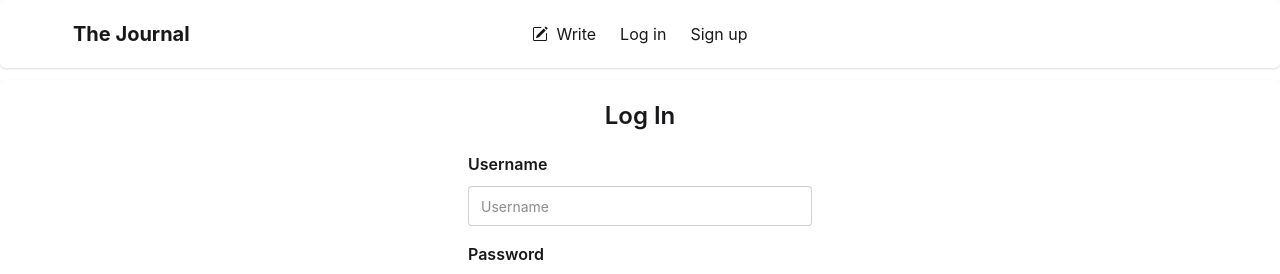
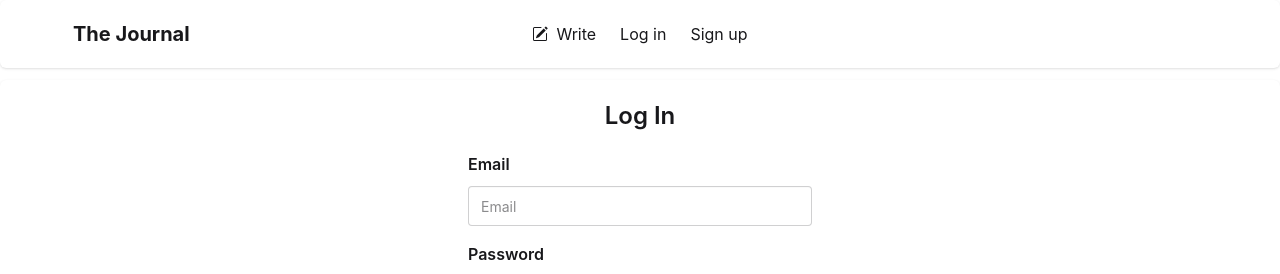
Before and after one commit to hungit-dev/blog-api, a React app in the folder frontend/: page /login in a window 1280 px wide. Shown: the top 274 px of the page. Built offline with nearby package versions, Linux system fonts and the light colour scheme; the HTML template or start-up script is replaced by a standard one.

Commit message:
feat (ui): use email instead of username for login

```diff
--- a/frontend/src/components/LogInPage.jsx
+++ b/frontend/src/components/LogInPage.jsx
@@ -7,27 +7,23 @@ export default function LogInPage() {
           {/* username */}
           <fieldset className="fieldset w-full">
             <label
-              htmlFor="username"
+              htmlFor="email"
               className="fieldset-legend text-base text-dark-600"
             >
-              Username
+              Email
             </label>
             <input
-              id="username"
-              type="text"
+              id="email"
+              type="email"
               className="input validator w-full"
               required
-              placeholder="Username"
-              pattern="[A-Za-z][A-Za-z0-9\-]*"
-              minLength="3"
-              maxLength="30"
-              title="Only letters, numbers or dash"
-              autoComplete="username"
+              placeholder="Email"
+              pattern="[a-zA-Z0-9._%+\-]+@[a-zA-Z0-9.\-]+\.[a-zA-Z]{2,}"
+              title="Enter a valid email address"
+              autoComplete="email"
             />
             <p className="validator-hint hidden peer-invalid:block">
-              Must be 3 to 30 characters
-              <br />
-              containing only letters, numbers or dash
+              Enter a valid email address
             </p>
           </fieldset>
           {/* password */}
```
